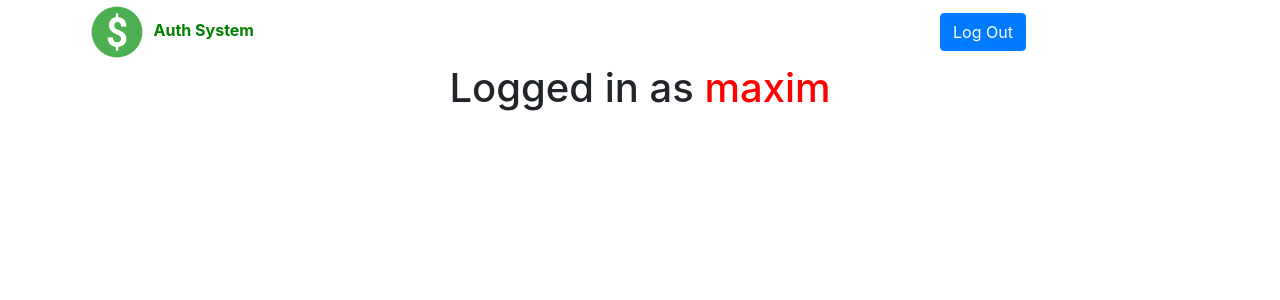
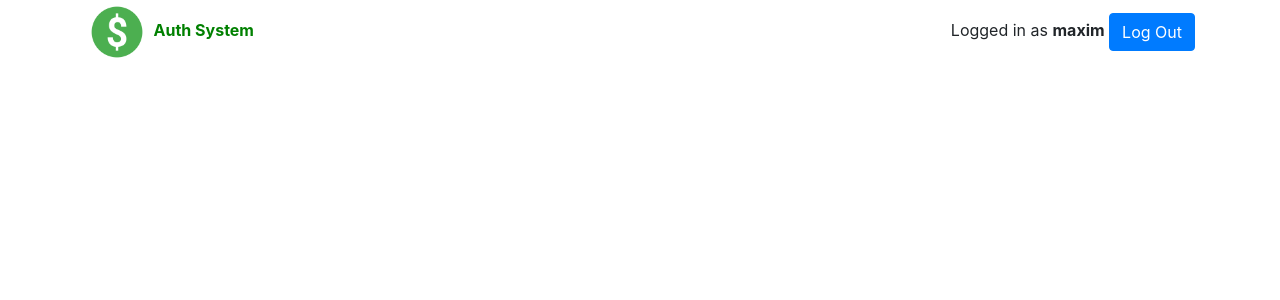
Before and after one commit to watupzack/django3-balance-tracker, a Django app: page /userpage/ in a window 1280 px wide. Shown: the top 300 px of the page. Run offline with Django 3.2, Linux system fonts and the light colour scheme; a user stored in the database is signed in; some libraries are stand-ins or nearby versions.

Commit message:
log in/out changes

```diff
--- a/apps/tracker/templates/tracker/base.html
+++ b/apps/tracker/templates/tracker/base.html
@@ -12,28 +12,23 @@
   </head>
   <body>
     <div class="container">
-      <div class="row align-items-center justify-content-between">
+      <div class="row align-items-center">
         <div class="col-3">
           <a href="{% url 'home' %}">
             <img src="{% static 'tracker/myMoney.png' %}" alt="a lock picture" width=64 height=64>
             <span id="proj_name">Auth System</span>
           </a>
         </div>
-
         {% if user.is_authenticated %}
-          <div class="col-3">
-            <form action="{% url 'logOutUser' %}" method="POST">
-              {% csrf_token %}
-              <button type="submit" class="btn btn-primary">Log Out</button>
-            </form>
-          </div>
+        <div class="col-3 text-right offset-6">
+          <form action="{% url 'logOutUser' %}" method="POST">
+            {% csrf_token %}
+            <label for="logOut">Logged in as <b>{{ user.username }}</b></label>
+            <button name="logOut" type="submit" class="btn btn-primary">Log Out</button>
+          </form>
+        </div>
         {% endif %}
-
       </div>
-
-
-
-
 
     <div class="container text-center">
       {% block content %}{% endblock %}
--- a/apps/tracker/templates/tracker/userpage.html
+++ b/apps/tracker/templates/tracker/userpage.html
@@ -1,11 +1,5 @@
 {% extends 'tracker/base.html' %}
 {% block content %}
-  <h1>Logged in as <span class="userpage-username">{{ user.username }}</span></h1>
-  {% if user.first_name and user.last_name %}
-    <h3>Hello, <span class="userpage-name">{{ user.first_name }} {{ user.last_name }}</span></h3>
-  {% elif user.first_name %}
-    <h3>Hello, <span class="userpage-name">{{ user.first_name }}</span></h3>
-  {% elif user.last_name %}
-    <h3>Hello, <span class="userpage-name">{{ user.last_name }}</span></h3>
-  {% endif %}
+
+
 {% endblock %}
--- a/apps/tracker/views.py
+++ b/apps/tracker/views.py
@@ -3,6 +3,7 @@ from django.contrib.auth.models import User
 from django.contrib.auth import login, logout, authenticate
 from django.db import IntegrityError
 from django.contrib.auth.decorators import login_required
+from .models import UserBalance
 
 def home(request):
     return render(request, 'tracker/home.html')
@@ -20,6 +21,8 @@ def signUpUser(request):
                                                 first_name=request.POST.get('first_name'),
                                                 last_name=request.POST.get('last_name'))
                 user.save()
+                user_balance = UserBalance.objects.create(user=user, mdl=0, eur=0, usd=0)
+                user_balance.save()
                 login(request, user)
                 return redirect('userPage')
             except IntegrityError:
```
Also changed, not shown: db.sqlite3.
